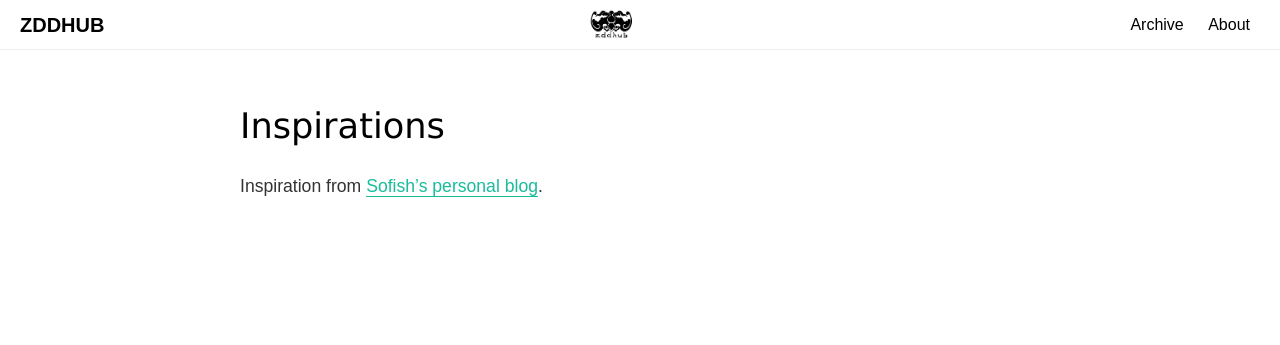
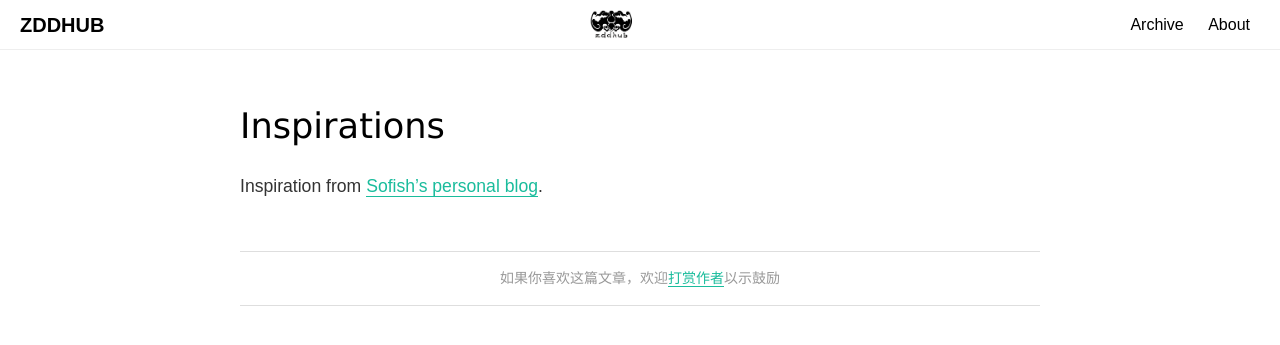
Before and after one commit to zddhub/gravid, a Jekyll site: the page built from _posts/2017-06-05-inspiration.md, in a window 1280 px wide. Shown: the top 345 px of the page. Built offline with Jekyll 4.4.1, drawn with Linux system fonts in a browser that asks for light colours.

Commit message:
add reward

```diff
--- a/404.html
+++ b/404.html
@@ -1,5 +1,5 @@
 ---
-layout: post
+layout: page
 ---
 
 <div class="container">
--- a/_config.yml
+++ b/_config.yml
@@ -1,7 +1,7 @@
 title: ZDDHUB
 slogan: Just for fun
-author: GitHub User
-email: your-email@domain.com
+author: zddhub
+email: zddhub@gmail.com
 description: > # this means to ignore newlines until "baseurl:"
   Write an awesome description for your new site here. You can edit this
   line in _config.yml. It will appear in your document head meta (for
@@ -16,10 +16,7 @@ github_username:  zddhub
 gravid:
   date_format: "%m/%d/%Y"
 
-# If you want to link only specific pages in your header, uncomment
-# this and add the path to the pages in order as they should show up
-#header_pages:
-# - about.html
+enable_reward: true
 
 # Build settings
 markdown: kramdown
--- /dev/null
+++ b/_includes/reward.html
@@ -0,0 +1,3 @@
+<section>
+  <p class="reward">如果你喜欢这篇文章，欢迎<a href="/reward">打赏作者</a>以示鼓励</p>
+</section>
--- a/_layouts/post.html
+++ b/_layouts/post.html
@@ -5,4 +5,6 @@ layout: default
 <article class="container typo">
   <h1 class="post-title">{{ page.title }}</h1>
   {{ content }}
+
+  {% if site.enable_reward %} {% include reward.html %} {% endif %}
 </article>
--- a/_sass/gravid/_layout.scss
+++ b/_sass/gravid/_layout.scss
@@ -85,3 +85,16 @@
 .archive {
   float: right;
 }
+
+/**
+ * reward
+ */
+.reward {
+  border-top: 1px solid rgba(0,0,0,0.13);
+  border-bottom: 1px solid rgba(0,0,0,0.13);
+  text-align: center;
+  margin-top: 48px;
+  color: #999;
+  padding: 1em 0;
+  font-size: 14px;
+}
```
Also changed, not shown: about.md (+1 -1 lines), reward.md (added, +4 -0 lines).
